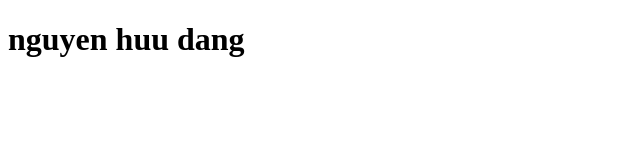
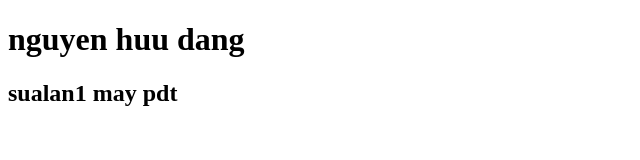
Before and after one commit to nguyenhuudang04/new, a plain HTML site: page index.html in a window 1280 px wide. Shown: the whole page, without its empty margins (0-640 px from the left). Drawn offline with Linux system fonts and the light colour scheme.

Commit message:
sua them

```diff
--- a/index.html
+++ b/index.html
@@ -7,5 +7,6 @@
   </head>
   <body>
     <h1>nguyen huu dang</h1>
+    <h2>sualan1 may pdt</h2>
   </body>
 </html>
```
